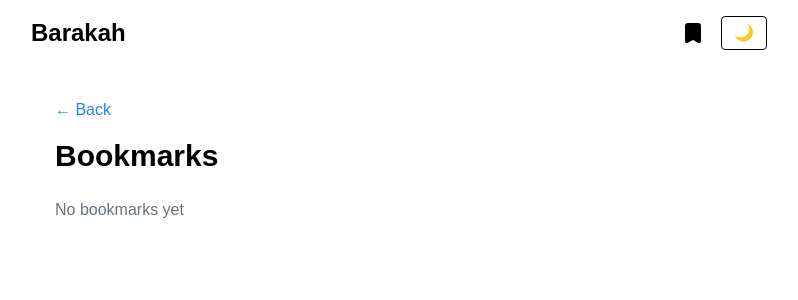
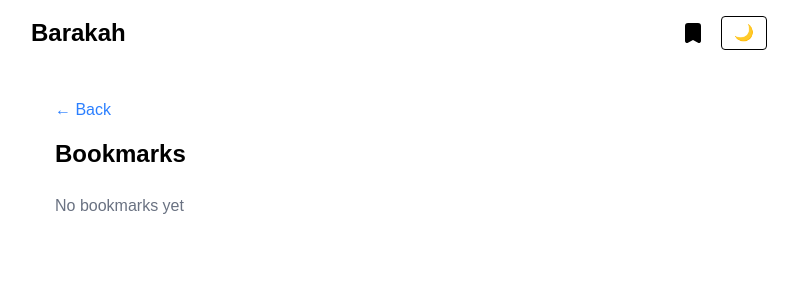
Before and after one commit to Brekele80/barakah, a Next.js app: page /bookmarks in a window 1280 px wide. Shown: the top 300 px of the page, without its empty margins (241-1039 px from the left). Built offline with nearby package versions, Linux system fonts and the light colour scheme.

Commit message:
implement global language persistence across bookmarks and navigation

```diff
--- /dev/null
+++ b/src/app/bookmarks/bookmarks-content.tsx
@@ -0,0 +1,61 @@
+"use client";
+
+import { useSearchParams } from "next/navigation";
+import Link from "next/link";
+import { useState } from "react";
+import { getStoredLang } from "@/lib/lang";
+
+type Bookmark = {
+  key: string;
+  surah: string;
+  ayah: string;
+};
+
+function readBookmarks(): Bookmark[] {
+  if (typeof window === "undefined") return [];
+
+  try {
+    const raw = localStorage.getItem("bookmarks");
+    if (!raw) return [];
+
+    const parsed = JSON.parse(raw);
+    return Array.isArray(parsed) ? parsed : [];
+  } catch {
+    return [];
+  }
+}
+
+export default function BookmarksContent() {
+  const params = useSearchParams();
+
+  const urlLang = params.get("lang");
+  const lang = urlLang ?? getStoredLang();
+
+  const [bookmarks] = useState<Bookmark[]>(readBookmarks);
+
+  return (
+    <main className="max-w-3xl mx-auto p-6">
+      <Link href={`/?lang=${lang}`} className="text-blue-500 mb-4 inline-block">
+        ← Back
+      </Link>
+
+      <h1 className="text-2xl font-bold mb-6">Bookmarks</h1>
+
+      {bookmarks.length === 0 && (
+        <p className="text-gray-500">No bookmarks yet</p>
+      )}
+
+      <div className="space-y-3">
+        {bookmarks.map((b) => (
+          <Link
+            key={b.key}
+            href={`/surah/${b.surah}?lang=${lang}#ayah-${b.ayah}`}
+            className="block p-4 border rounded-xl hover:bg-gray-100 dark:hover:bg-gray-800"
+          >
+            Surah {b.surah} — Ayah {b.ayah}
+          </Link>
+        ))}
+      </div>
+    </main>
+  );
+}
--- a/src/app/bookmarks/page.tsx
+++ b/src/app/bookmarks/page.tsx
@@ -1,52 +1,12 @@
 "use client";
 
-import Link from "next/link";
-import { useState } from "react";
-import { useSearchParams } from "next/navigation";
-import { getBookmarks, Bookmark } from "@/lib/bookmarks";
-
-const labels: Record<string, string> = {
-  "20": "Bookmarks",
-  "33": "Penanda",
-  "31": "Yer imleri",
-  "85": "Favoris",
-  "97": "بک مارکس",
-};
+import { Suspense } from "react";
+import BookmarksContent from "./bookmarks-content";
 
 export default function BookmarksPage() {
-  const params = useSearchParams();
-  const lang = params.get("lang") || "20";
-
-  const [bookmarks] = useState<Bookmark[]>(() => {
-    if (typeof window === "undefined") return [];
-    return getBookmarks();
-  });
-
   return (
-    <main className="max-w-3xl mx-auto p-6">
-      <Link href={`/?lang=${lang}`} className="text-blue-500 mb-4 inline-block">
-        ← Back
-      </Link>
-
-      <h1 className="text-3xl font-bold mb-6">
-        {labels[lang] || "Bookmarks"}
-      </h1>
-
-      {bookmarks.length === 0 && (
-        <p className="text-gray-500">No bookmarks yet</p>
-      )}
-
-      <div className="space-y-3">
-        {bookmarks.map((b) => (
-          <Link
-            key={b.key}
-            href={`/surah/${b.surah}?lang=${lang}#ayah-${b.ayah}`}
-            className="block p-4 border rounded-xl hover:bg-gray-100 dark:hover:bg-gray-800"
-          >
-            Surah {b.surah} — Ayah {b.ayah}
-          </Link>
-        ))}
-      </div>
-    </main>
+    <Suspense fallback={<div className="p-6">Loading...</div>}>
+      <BookmarksContent />
+    </Suspense>
   );
 }
--- a/src/app/components/global-language-selector.tsx
+++ b/src/app/components/global-language-selector.tsx
@@ -1,6 +1,7 @@
 "use client";
 
-import { useRouter, useSearchParams } from "next/navigation";
+import { useRouter, useSearchParams, usePathname } from "next/navigation";
+import { getStoredLang } from "@/lib/lang";
 
 const langs = [
   { id: "20", name: "English" },
@@ -12,8 +13,11 @@ const langs = [
 
 export default function GlobalLanguageSelector() {
   const router = useRouter();
+  const pathname = usePathname();
   const searchParams = useSearchParams();
-  const currentLang = searchParams.get("lang") || "20";
+
+  const urlLang = searchParams.get("lang");
+  const currentLang = urlLang ?? getStoredLang();
 
   function changeLanguage(newLang: string) {
     localStorage.setItem("lang", newLang);
@@ -21,7 +25,7 @@ export default function GlobalLanguageSelector() {
     const params = new URLSearchParams(searchParams.toString());
     params.set("lang", newLang);
 
-    router.push(`/?${params.toString()}`);
+    router.push(`${pathname}?${params.toString()}`);
   }
 
   return (
--- a/src/app/surah/[id]/page.tsx
+++ b/src/app/surah/[id]/page.tsx
@@ -70,7 +70,13 @@ export default async function SurahPage({
   searchParams: Promise<{ lang?: string }>;
 }) {
   const { id } = await params;
-  const { lang = "20" } = await searchParams;
+  const { lang: urlLang } = await searchParams;
+
+  const lang =
+    urlLang ??
+    (typeof window !== "undefined"
+      ? localStorage.getItem("lang") ?? "20"
+      : "20");
 
   const [verses, chapter] = await Promise.all([
     getData(id, lang),
--- /dev/null
+++ b/src/lib/lang.ts
@@ -0,0 +1,4 @@
+export function getStoredLang(): string {
+  if (typeof window === "undefined") return "20";
+  return localStorage.getItem("lang") ?? "20";
+}
```
